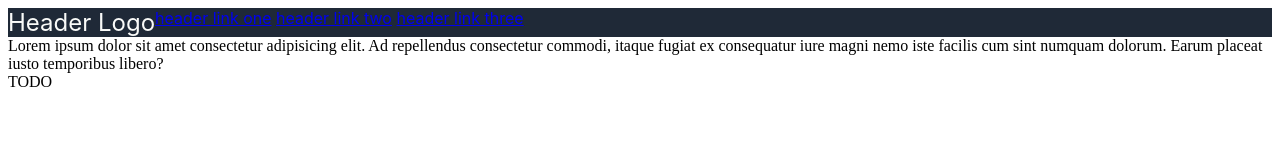
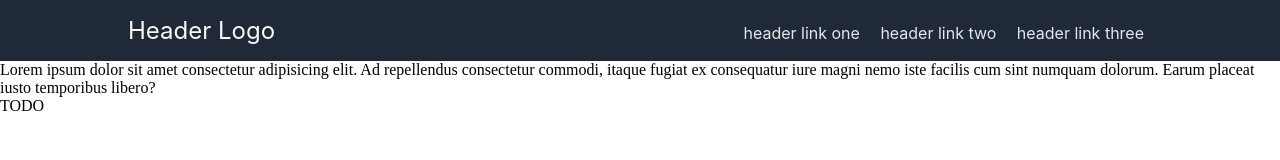
Before and after one commit to Francis-Xavier-Paul/odin-landing-page, a plain HTML site: page index.html in a window 1280 px wide. Drawn offline with Linux system fonts and the light colour scheme.

Commit message:
Finished Header

```diff
--- a/styles.css
+++ b/styles.css
@@ -1,10 +1,26 @@
+body {
+    margin: 0;
+}
+
 .header {
     display: flex;
     background-color: #1f2937;
     color: #f9faf8;
     font-family: -apple-system, BlinkMacSystemFont, 'Segoe UI', Roboto, Oxygen, Ubuntu, Cantarell, 'Open Sans', 'Helvetica Neue', sans-serif;
+    padding: 1em 10% 1em;
+    justify-content: space-between;
+    align-items: baseline;
 }
 
 .logo {
     font-size: 24px;
 }
+
+.left-nav > a {
+    margin: 0 8px 0;
+}
+
+a {
+    text-decoration: none;
+    color: #e5e7eb;
+}
```
